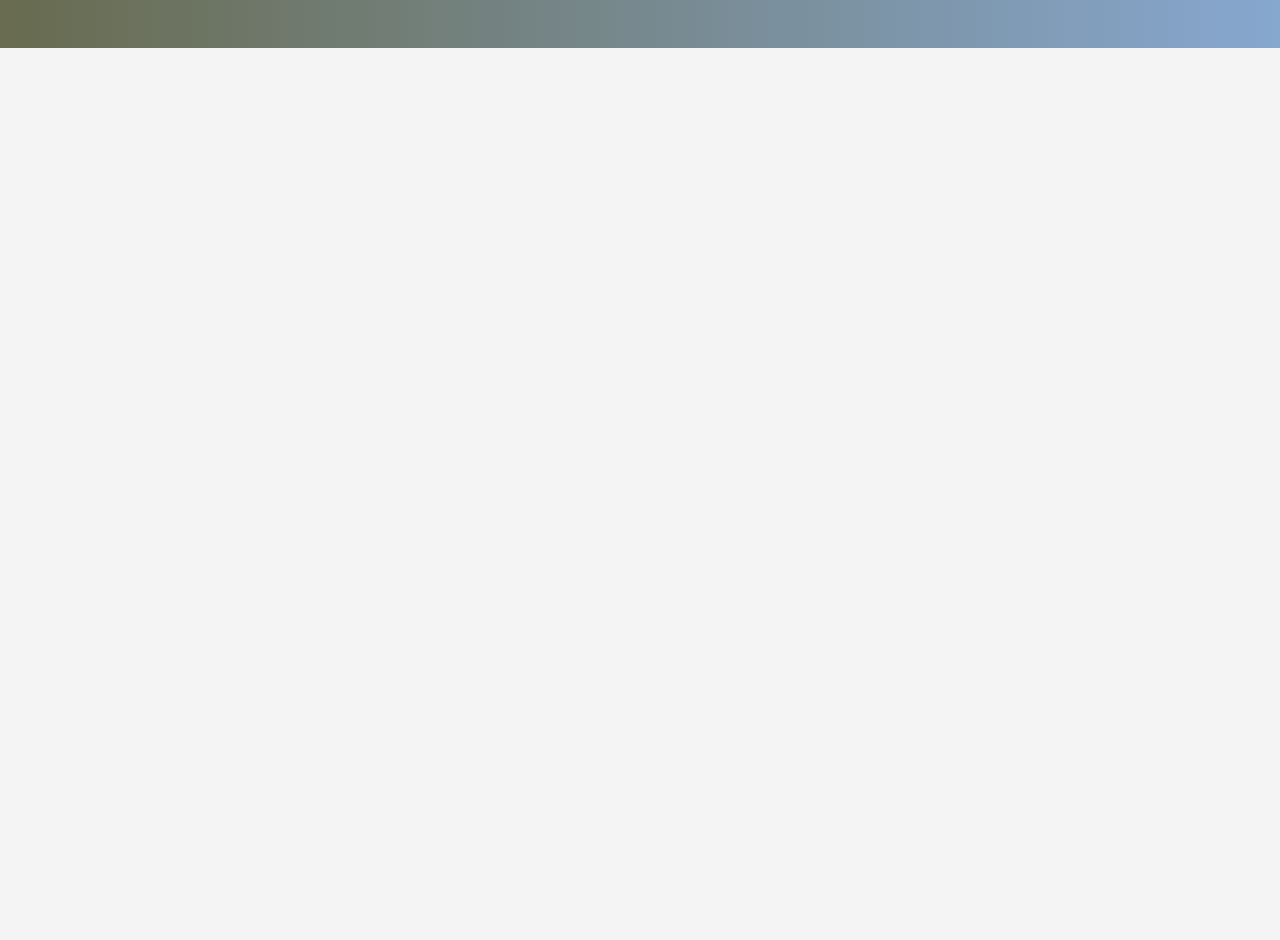
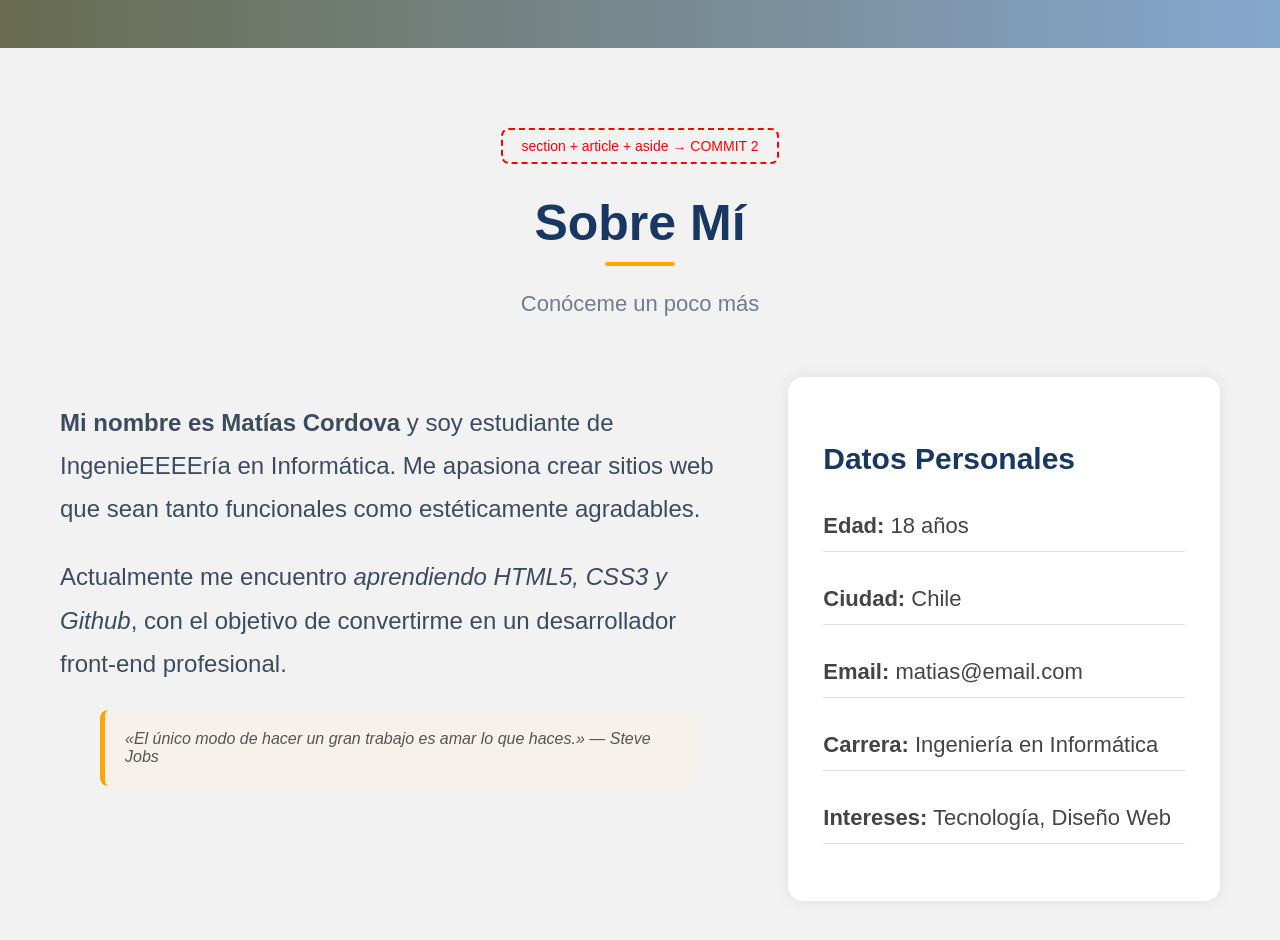
Before and after one commit to Mvvtias/Portafolio, a plain HTML site: page index.html in a window 1280 px wide. Shown: the part 460-1400 px from the top of the page. Before the commit the page ends 800 px from the top, so only its background shows below. Drawn offline with Linux system fonts and the light colour scheme.

Commit message:
feat: sección sobre mí

```diff
--- a/index.html
+++ b/index.html
@@ -37,6 +37,48 @@
             <img src="img/perfil.png" alt="Foto perfil" width="100">
         </div>
     </section>
+<section id="sobremi" class="sobre-mi">
+    <div class="etiqueta-commit">section + article + aside → COMMIT 2</div>
+
+    <h2>Sobre Mí</h2>
+    <div class="linea"></div>
+    <p class="subtitulo">Conóceme un poco más</p>
+
+    <div class="sobre-mi-contenido">
+
+        <article class="info-personal">
+
+            <p>
+                <strong>Mi nombre es Matías Cordova</strong> y soy estudiante de IngenieEEEEría en Informática.
+                Me apasiona crear sitios web que sean
+                tanto funcionales como estéticamente agradables.
+            </p>
+
+            <p>
+                Actualmente me encuentro <em>aprendiendo HTML5, CSS3 y Github</em>,
+                con el objetivo de convertirme en un desarrollador front-end profesional.
+            </p>
+
+            <blockquote>
+                «El único modo de hacer un gran trabajo es amar lo que haces.» —
+                Steve Jobs
+            </blockquote>
+
+        </article>
+
+        <aside class="datos">
+            <h3>Datos Personales</h3>
+
+            <p><strong>Edad:</strong> 18 años</p>
+            <p><strong>Ciudad:</strong> Chile</p>
+            <p><strong>Email:</strong> matias@email.com</p>
+            <p><strong>Carrera:</strong> Ingeniería en Informática</p>
+            <p><strong>Intereses:</strong> Tecnología, Diseño Web</p>
+
+        </aside>
+
+    </div>
+</section>
 
 </body>
 </html>
--- a/style.css
+++ b/style.css
@@ -70,3 +70,88 @@ nav a{
     border: 5px solid #ffffff;
     padding: 90px;
 }
+
+.sobre-mi{
+    background:#f2f2f2;
+    padding:80px 60px;
+    text-align:center;
+}
+
+.etiqueta-commit{
+    display:inline-block;
+    border:2px dashed red;
+    color:red;
+    padding:8px 18px;
+    border-radius:8px;
+    margin-bottom:20px;
+    font-size:14px;
+}
+
+.sobre-mi h2{
+    color:#183763;
+    font-size:50px;
+    margin:10px 0;
+}
+
+.linea{
+    width:70px;
+    height:4px;
+    background:orange;
+    margin:10px auto 25px auto;
+    border-radius:5px;
+}
+
+.subtitulo{
+    color:#6f7d8f;
+    font-size:22px;
+    margin-bottom:60px;
+}
+
+.sobre-mi-contenido{
+    display:flex;
+    justify-content:space-between;
+    align-items:flex-start;
+    gap:50px;
+    text-align:left;
+}
+
+.info-personal{
+    width:60%;
+}
+
+.info-personal p{
+    font-size:24px;
+    color:#3d4b5f;
+    line-height:1.8;
+    margin-bottom:25px;
+}
+
+.info-personal blockquote{
+    background:#f7f1eb;
+    border-left:5px solid orange;
+    padding:20px;
+    border-radius:8px;
+    color:#555;
+    font-style:italic;
+}
+
+.datos{
+    width:32%;
+    background:white;
+    padding:35px;
+    border-radius:15px;
+    box-shadow:0 0 15px rgba(0,0,0,0.08);
+}
+
+.datos h3{
+    color:#183763;
+    font-size:30px;
+    margin-bottom:25px;
+}
+
+.datos p{
+    padding:12px 0;
+    border-bottom:1px solid #ddd;
+    font-size:22px;
+    color:#444;
+}
```
